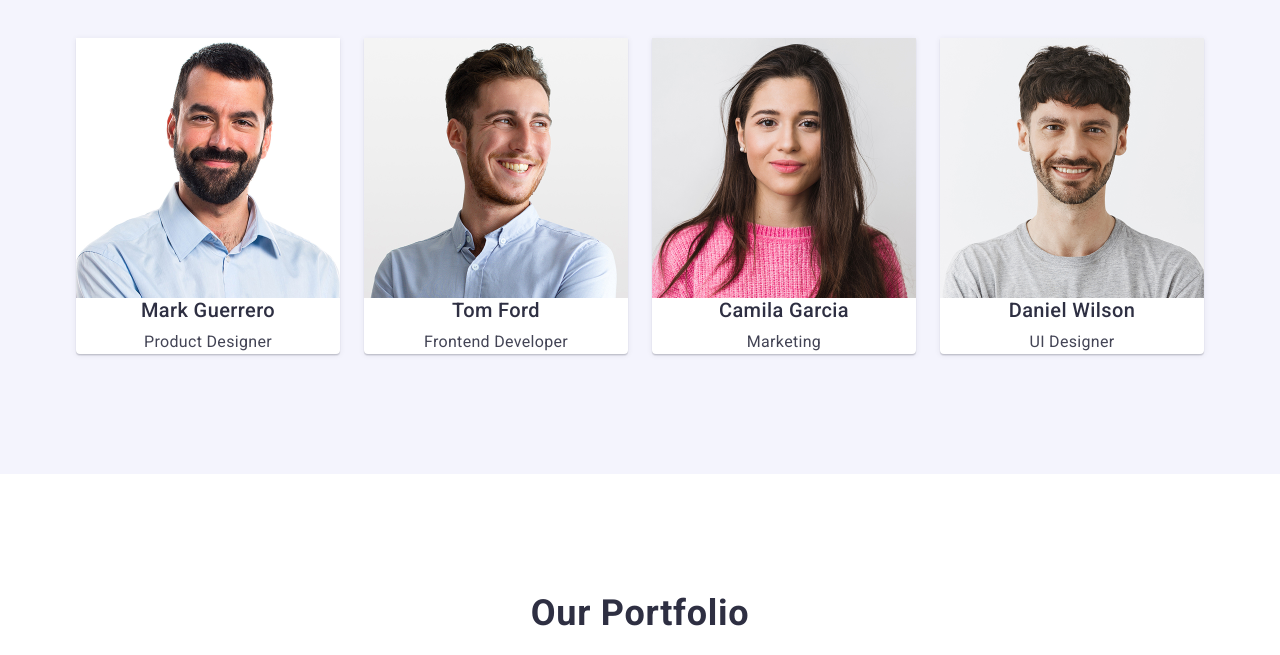
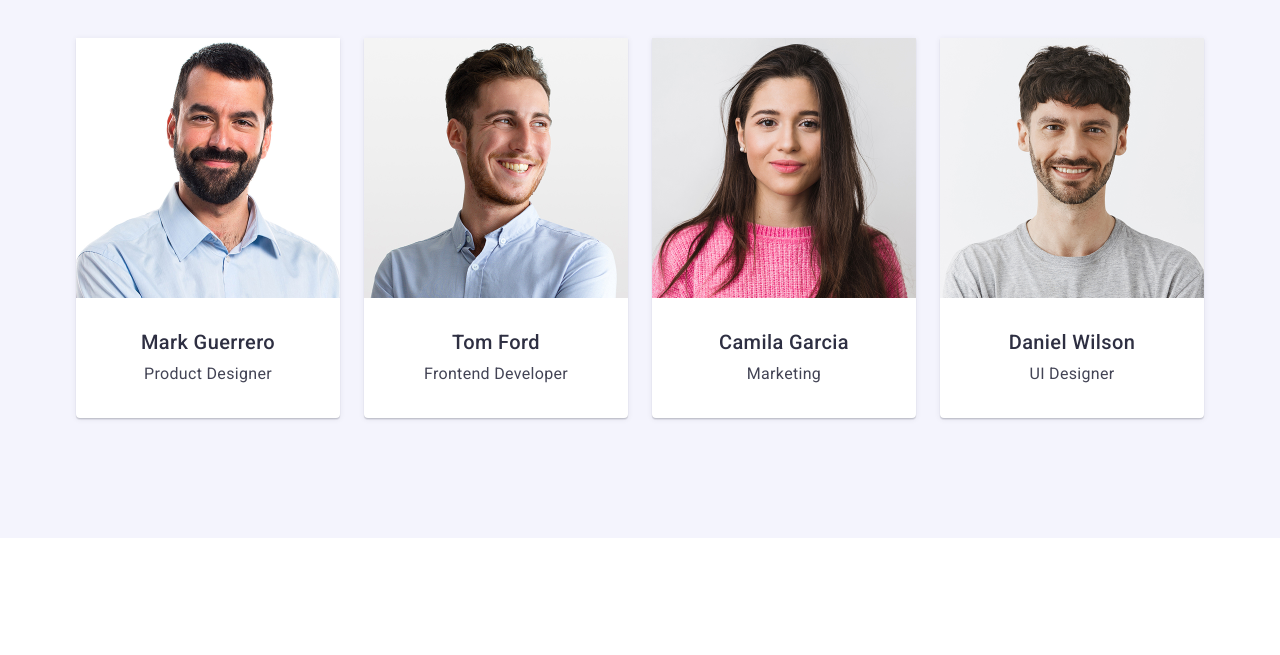
Before and after one commit to Boris-Moskalenko/goit-markup-hw-03, a plain HTML site: page index.html in a window 1280 px wide. Shown: the part 1211-1866 px from the top of the page. Drawn offline with nearby package versions, Linux system fonts and the light colour scheme.

Commit message:
add final changes

```diff
--- a/css/styles.css
+++ b/css/styles.css
@@ -189,7 +189,7 @@ img {
 }
 .team-item {
     background-color: #ffffff;
-    calc((100% - 3 * 24px) / 4);
+    width: ((100% - 3 * 24px) / 4);
     border-radius: 0 0 4px 4px;
     box-shadow:
      0 2px 1px 0 rgba(46, 47, 66, 0.08),
@@ -200,7 +200,7 @@ img {
 
 }
 .team-subtitle-conteiner {
-: 32px 16px;
+padding: 32px 16px;
 }
 .team-subtitle {
 padding-bottom: 8px;
```
